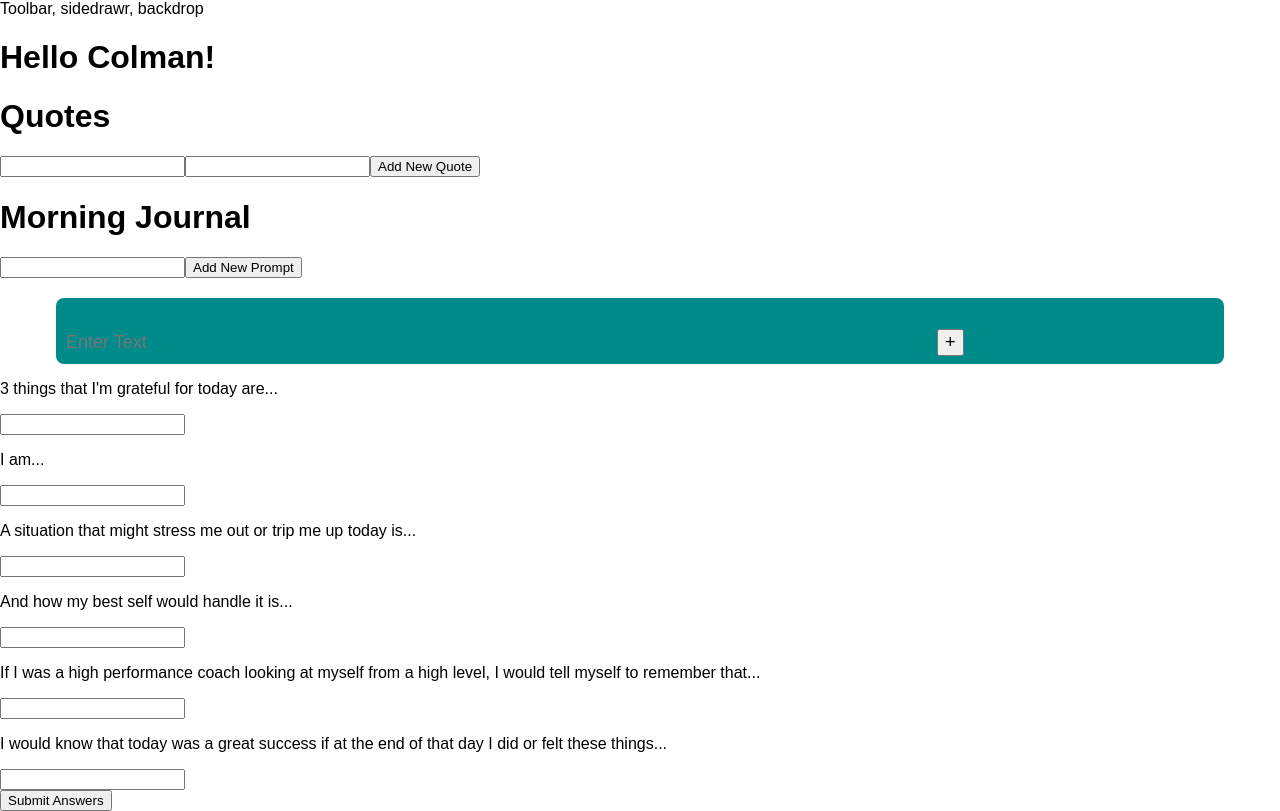
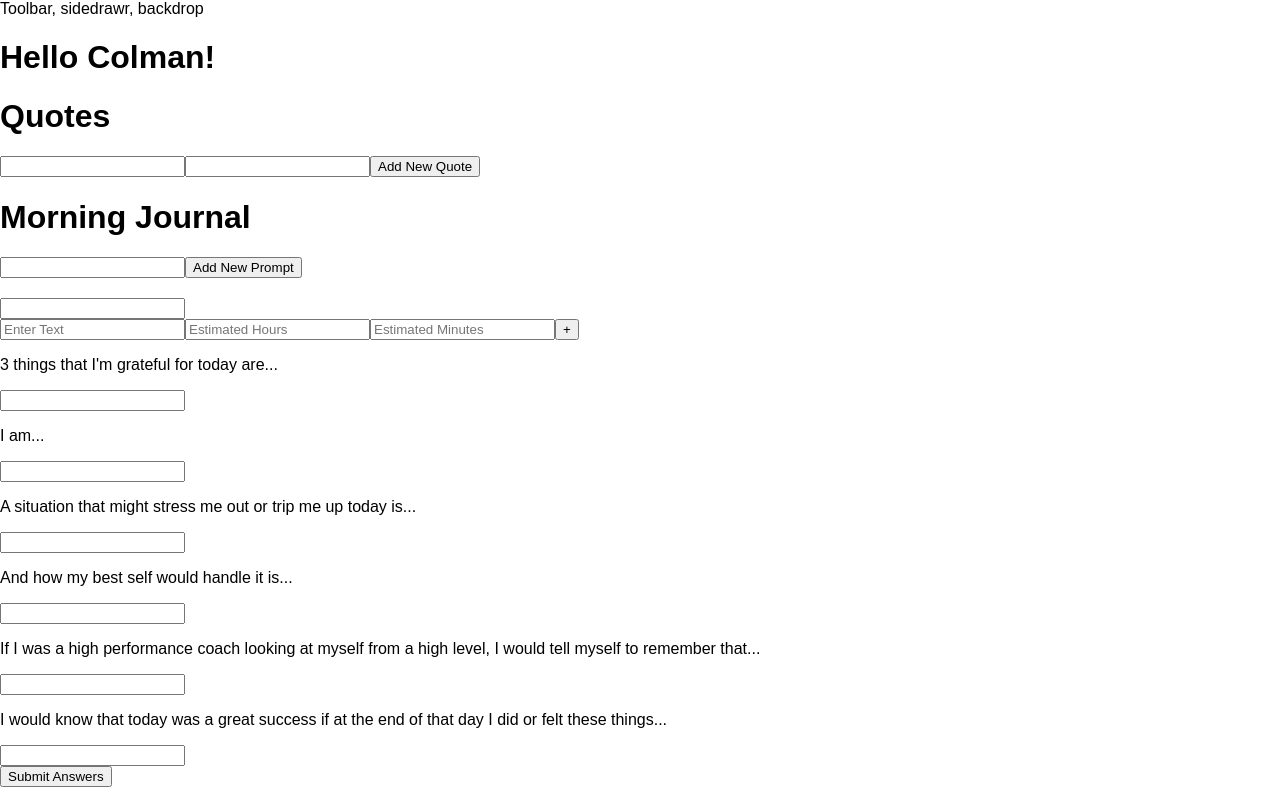
Before and after one commit to soggytacos/Launchpad, a React app: page / in a window 1280 px wide. Built offline with nearby package versions, Linux system fonts and the light colour scheme.

Commit message:
added the ability to add time estimation to the todo list. Removed styling for now.

```diff
--- a/package.json
+++ b/package.json
@@ -40,7 +40,9 @@
     "react-datepicker": "^2.14.1",
     "react-dev-utils": "^4.0.1",
     "react-dom": "^16.10.0",
+    "react-duration-picker": "^1.1.1",
     "react-flip-move": "^3.0.4",
+    "react-hour-minute": "^0.1.6",
     "style-loader": "0.18.2",
     "sw-precache-webpack-plugin": "0.11.4",
     "url-loader": "0.5.9",
--- a/src/containers/ToDo/ToDo.js
+++ b/src/containers/ToDo/ToDo.js
@@ -18,15 +18,21 @@ class ToDo extends Component {
             currentItem: {
                 text: '',
                 key: '',
-                dueDate: ''
-            }
+                dueDate: '',
+                estimatedHours: '',
+                estimatedMinutes: ''
+            },
         }
         this.handleInput = this.handleInput.bind(this);
         this.addItem = this.addItem.bind(this);
         this.deleteItem = this.deleteItem.bind(this);
-        this.setUpdate = this.setUpdate.bind(this);
+        this.setUpdateText = this.setUpdateText.bind(this);
         this.handleDueDate = this.handleDueDate.bind(this);
         this.changeDueDate = this.changeDueDate.bind(this);
+        this.changeEstimatedHours = this.changeEstimatedHours.bind(this);
+        this.changeEstimatedMinutes = this.changeEstimatedMinutes.bind(this);
+        this.setUpdateHours = this.setUpdateHours.bind(this);
+        this.setUpdateMinutes = this.setUpdateMinutes.bind(this);
     }
 
     handleInput(e) {
@@ -53,7 +59,9 @@ class ToDo extends Component {
                 currentItem: {
                     text: '',
                     key: '',
-                    dueDate: ''
+                    dueDate: '',
+                    estimatedHours: '',
+                    estimatedMinutes: ''
                 }
             })
         }
@@ -64,11 +72,33 @@ class ToDo extends Component {
         this.setState({items: filteredItems})
     }
 
-    setUpdate(text, key) {
+    setUpdateText(text, key) {
         const items = this.state.items;
         items.map(item => {
                 if (item.key === key) {
                     item.text = text;
+                }
+            }
+        )
+        this.setState({items: items})
+    }
+
+    setUpdateHours(hours, key) {
+        const items = this.state.items;
+        items.map(item => {
+                if (item.key === key) {
+                    item.estimatedHours = hours;
+                }
+            }
+        )
+        this.setState({items: items})
+    }
+
+    setUpdateMinutes(minutes, key) {
+        const items = this.state.items;
+        items.map(item => {
+                if (item.key === key) {
+                    item.estimatedMinutes = minutes;
                 }
             }
         )
@@ -86,11 +116,23 @@ class ToDo extends Component {
         this.setState({items: items})
     }
 
+    changeEstimatedHours = (hours) => {
+        const newItem = {...this.state.currentItem}
+        newItem.estimatedHours = hours.target.value;
+        this.setState({currentItem: newItem})
+    }
+
+    changeEstimatedMinutes = (minutes) => {
+        const newItem = {...this.state.currentItem}
+        newItem.estimatedMinutes = minutes.target.value;
+        this.setState({currentItem: newItem})
+    }
+
     render() {
         return (
             <div>
-                <div className={classes.ToDoForm}>
-                    <DatePicker className={classes.DatePicker}
+                <div>
+                    <DatePicker
                         onChange={date => this.handleDueDate(date)}
                         selected={this.state.currentItem.dueDate}
                         showTimeSelect
@@ -108,14 +150,28 @@ class ToDo extends Component {
                         value={this.state.currentItem.text}
                         onChange={this.handleInput}
                     />
+                    <input
+                        type="number"
+                        placeholder="Estimated Hours"
+                        value={this.state.currentItem.estimatedHours}
+                        onChange={this.changeEstimatedHours}
+                    />
+                    <input
+                        type="number"
+                        placeholder="Estimated Minutes"
+                        value={this.state.currentItem.estimatedMinutes}
+                        onChange={this.changeEstimatedMinutes}
+                    />
                     <span>
-                        <button className={classes.Button} onClick={this.addItem} type="submit">+</button>
+                        <button onClick={this.addItem} type="submit">+</button>
                     </span>
                 </div>
                 <ToDoList
                     items={this.state.items}
                     deleteItem={this.deleteItem}
-                    setUpdate={this.setUpdate}
+                    setUpdateText={this.setUpdateText}
+                    setUpdateMinutes={this.setUpdateMinutes}
+                    setUpdateHours={this.setUpdateHours}
                     changeDueDate={this.changeDueDate}
                 />
             </div>
--- a/src/containers/ToDo/ToDoList/ToDoList.js
+++ b/src/containers/ToDo/ToDoList/ToDoList.js
@@ -4,14 +4,13 @@ import {FontAwesomeIcon} from "@fortawesome/react-fontawesome";
 import FlipMove from "react-flip-move";
 import DatePicker from 'react-datepicker';
 import 'react-datepicker/dist/react-datepicker-cssmodules.css'
-import PropTypes from 'prop-types';
 import setHours from "date-fns/setMinutes";
 import setMinutes from "date-fns/setMinutes";
 
 const toDoList = (props) => {
     const items = props.items;
     let listItems = items.map(item => (
-        <div key={item.key} className={classes.ToDoItem}>
+        <div key={item.key}>
             <DatePicker
                 onChange={(date) => props.changeDueDate(date, item.key)}
                 selected={item.dueDate}
@@ -29,7 +28,23 @@ const toDoList = (props) => {
                 id={item.key}
                 value={item.text}
                 onChange={(e) => {
-                            props.setUpdate(e.target.value, item.key)
+                    props.setUpdateText(e.target.value, item.key)
+                }}
+            />
+            <input
+                type="number"
+                id={item.key}
+                value={item.estimatedHours}
+                onChange={(e) => {
+                    props.setUpdateHours(e.target.value, item.key)
+                }}
+            />
+            <input
+                type="number"
+                id={item.key}
+                value={item.estimatedMinutes}
+                onChange={(e) => {
+                    props.setUpdateMinutes(e.target.value, item.key)
                 }}
             />
             <span>
```
Also changed, not shown: 1 other file (tests, documents, lock files or other folders). Lines whose indentation alone changed are shown as unchanged.
